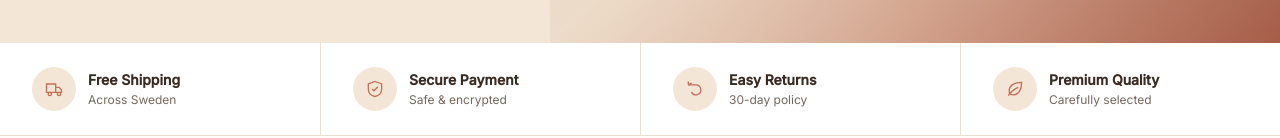
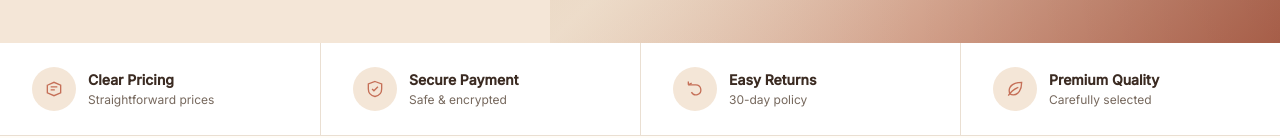
Before and after one commit to MahadWarsame/Loom-Co, a React (Vite) app: page / in a window 1280 px wide. Shown: the part 814-952 px from the top of the page. Built offline with nearby package versions, Linux system fonts and the light colour scheme; no server answers; the database is empty.

Commit message:
Remove free shipping claim from homepage trust strip

```diff
--- a/src/Pages/Home.tsx
+++ b/src/Pages/Home.tsx
@@ -63,7 +63,6 @@ export function Home() {
 
   return (
     <div className="bg-bg">
-      {/* Main hero: intentionally follows the WarmRugs prototype — warm, spacious and product-first. */}
       <section className="overflow-hidden bg-cream">
         <div className="mx-auto grid min-h-[610px] max-w-7xl lg:grid-cols-[0.86fr_1.14fr]">
           <div className="relative z-10 flex items-center px-6 py-14 sm:px-10 lg:px-12 lg:py-20">
@@ -88,18 +87,17 @@ export function Home() {
         </div>
       </section>
 
-      {/* Trust strip from the prototype */}
       <section className="border-b border-line bg-white">
         <div className="mx-auto grid max-w-7xl grid-cols-2 sm:grid-cols-4">
           {[
-            ["Free Shipping", "Across Sweden", "truck"],
+            ["Clear Pricing", "Straightforward prices", "price"],
             ["Secure Payment", "Safe & encrypted", "shield"],
             ["Easy Returns", "30-day policy", "return"],
             ["Premium Quality", "Carefully selected", "leaf"],
           ].map(([title, copy, icon], i) => (
             <div key={title} className={"flex items-center gap-3 px-5 py-6 lg:px-8 " + (i > 0 ? "border-l border-line" : "")}>
               <span className="grid h-11 w-11 shrink-0 place-items-center rounded-full bg-cream text-warm">
-                {icon === "truck" && <svg viewBox="0 0 24 24" fill="none" stroke="currentColor" strokeWidth="1.6" className="h-5 w-5"><path d="M3 6h11v10H3zM14 10h4l3 3v3h-7z"/><circle cx="7" cy="18" r="2"/><circle cx="18" cy="18" r="2"/></svg>}
+                {icon === "price" && <svg viewBox="0 0 24 24" fill="none" stroke="currentColor" strokeWidth="1.6" className="h-5 w-5"><path d="M4 7.5 12 4l8 3.5v9L12 20l-8-3.5v-9Z"/><path d="M8 9.5h8M8 13h5"/></svg>}
                 {icon === "shield" && <svg viewBox="0 0 24 24" fill="none" stroke="currentColor" strokeWidth="1.6" className="h-5 w-5"><path d="M12 3 20 6v6c0 5-3.3 8-8 9-4.7-1-8-4-8-9V6l8-3Z"/><path d="m8.5 12 2.2 2.2 4.8-5"/></svg>}
                 {icon === "return" && <svg viewBox="0 0 24 24" fill="none" stroke="currentColor" strokeWidth="1.6" className="h-5 w-5"><path d="M4 7h9a6 6 0 1 1-5.3 8.8"/><path d="M4 7V3m0 4 4-2"/></svg>}
                 {icon === "leaf" && <svg viewBox="0 0 24 24" fill="none" stroke="currentColor" strokeWidth="1.6" className="h-5 w-5"><path d="M20 4C11 4 5 8 5 14c0 3 2 5 5 5 6 0 10-6 10-15Z"/><path d="M4 20c3-5 7-8 12-10"/></svg>}
@@ -110,7 +108,6 @@ export function Home() {
         </div>
       </section>
 
-      {/* Collection tiles */}
       <section className="mx-auto max-w-7xl px-5 py-16 sm:px-8 sm:py-20 lg:px-10">
         <div className="mx-auto mb-9 max-w-2xl text-center">
           <p className="text-[10px] font-semibold uppercase tracking-[0.28em] text-warm">Shop by collection</p>
@@ -135,7 +132,6 @@ export function Home() {
         </div>
       </section>
 
-      {/* Product discovery */}
       <section className="bg-soft">
         <div className="mx-auto max-w-7xl px-5 py-16 sm:px-8 sm:py-20 lg:px-10">
           <div className="mb-8 flex items-end justify-between gap-6">
```
